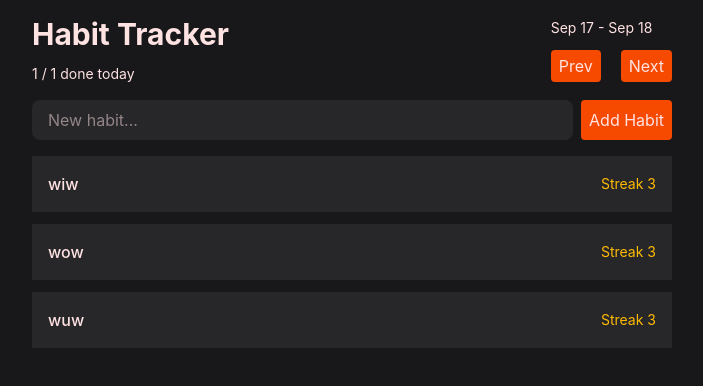
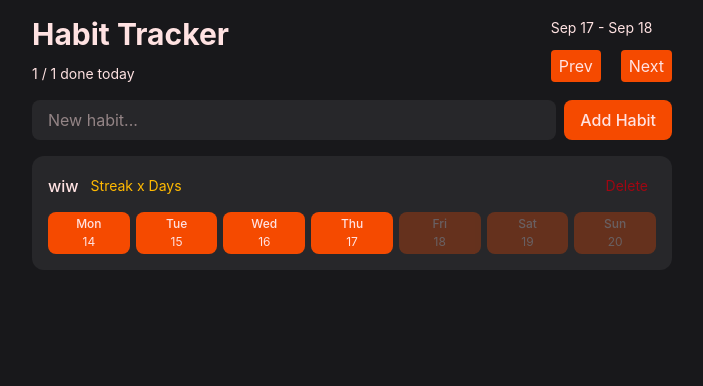
Before and after one commit to hedysom/habitTracker, a React (Vite) app: page / in a window 1280 px wide. Shown: the top 386 px of the page, without its empty margins (288-991 px from the left). Built offline with nearby package versions, Linux system fonts and the light colour scheme.

Commit message:
finished the Habits list with styling, added variants to the Button and state tu the form

```diff
--- a/package.json
+++ b/package.json
@@ -11,8 +11,10 @@
   },
   "dependencies": {
     "@tailwindcss/vite": "^4.3.3",
+    "date-fns": "^4.4.0",
     "react": "^19.2.8",
     "react-dom": "^19.2.8",
+    "tailwind-merge": "^3.7.0",
     "tailwindcss": "^4.3.3"
   },
   "devDependencies": {
--- a/src/components/Button.tsx
+++ b/src/components/Button.tsx
@@ -1,7 +1,38 @@
+import type { ComponentProps} from "react";
+import { twMerge } from "tailwind-merge";
+
+type Variant = "primary" | "secondary" | "ghost-destructive";
+
 type ButtonProps = {
-    children: string
+  variant?: Variant;
+} & ComponentProps<"button">;
+
+export function Button({
+  variant = "primary",
+  className,
+  ...props
+}: ButtonProps) {
+  return (
+    <button
+      {...props}
+      className={twMerge(
+        "transition-colors rounded px-2 py-1 disabled:opacity-30 disabled:cursor-not-allowed",
+        getVariantStyles(variant),
+        className,
+      )}
+    />
+  );
 }
 
-export function Button({children}: ButtonProps){
- return <button className="bg-orange-600 hover:bg-orange-500 transition-colors rounded px-2 py-1 disabled:opacity-30 disabled:cursor-not-allowed">{children}</button>
+function getVariantStyles(variant: Variant) {
+  switch (variant) {
+    case "primary":
+      return "bg-orange-600 hover:bg-orange-500";
+    case "secondary":
+      return "bg-zinc-700 hover:bg-zinc-600 text-zinc-400";
+    case "ghost-destructive":
+      return "text-red-800 hover:bg-red-800 hover:text-red-200";
+    default:
+      throw new Error("Invalid variant: ${variant satisfies never}");
+  }
 }
--- a/src/components/HabitForm.tsx
+++ b/src/components/HabitForm.tsx
@@ -1,14 +1,18 @@
+import { useState } from "react";
 import { Button } from "./Button";
 
 export function HabitForm() {
+  const [name, setName] = useState("");
   return (
     <form className="flex gap-2">
       <input
+        value={name}
+        onChange={(e) => setName(e.target.value)}
         className="flex-1 rounded-lg bg-zinc-800 px-4 py-2 outline-none focus-visible:ring-2
             focus-visible:ring-orange-500"
         placeholder="New habit..."
       />
-      <Button>Add Habit</Button>
+      <Button className="rounded-lg px-4 py-2 font-medium">Add Habit</Button>
     </form>
   );
 }
--- a/src/components/HabitsList.tsx
+++ b/src/components/HabitsList.tsx
@@ -1,11 +1,14 @@
 import { Button } from "./Button";
+import {
+  eachDayOfInterval,
+  endOfWeek,
+  format,
+  isFuture,
+  startOfWeek,
+} from "date-fns";
 
 export default function HabitsList() {
-  const habits = [
-    { id: "fnas,d", name: "wiw" },
-    { id: "jflkrt", name: "wow" },
-    { id: "ksagfj", name: "wuw" },
-  ];
+  const habits = [{ id: "fnas,d", name: "wiw" }];
   if (habits.length === 0) {
     return (
       <p className="text-center text-zinc-500 py-12">
@@ -27,11 +30,31 @@
 };
 
 function HabitItem({ habit }: HabitItemsProps) {
+  const visibleDates = eachDayOfInterval({
+    start: startOfWeek(new Date(), { weekStartsOn: 1 }),
+    end: endOfWeek(new Date(), { weekStartsOn: 1 }),
+  });
+
   return (
-    <div className="rounded-x1 bg-zinc-800 p-4 flex flex-col gap-3">
-      <div className="flex items-center justify-between">
-        <span className="font-medium">{habit.name}</span>
-        <span className="text-sm text-amber-400"> Streak 3 </span>
+    <div className="rounded-xl bg-zinc-800 p-4 flex flex-col gap-3">
+      <div className="flex items-center justify-between ">
+        <div className="flex gap-3 items-center">
+          <span className="font-medium">{habit.name}</span>
+          <span className="text-sm text-amber-400"> Streak x Days</span>
+        </div>
+        <Button variant="ghost-destructive" className="text-sm">Delete</Button>
+      </div>
+      <div className="flex gap-1.5">
+        {visibleDates.map((date) => (
+          <Button
+            className="flex flex-1 flex-col items-center gap-0.5 rounded-lg text-xs"
+            key={date.toISOString()}
+            disabled={isFuture(date)}
+          >
+            <span className="font-medium">{format(date, "EEE")}</span>
+            <span>{format(date, "d")}</span>
+          </Button>
+        ))}
       </div>
     </div>
   );
```
Also changed, not shown: vite.config.ts (+5 -5 lines), 1 other file (tests, documents, lock files or other folders).
